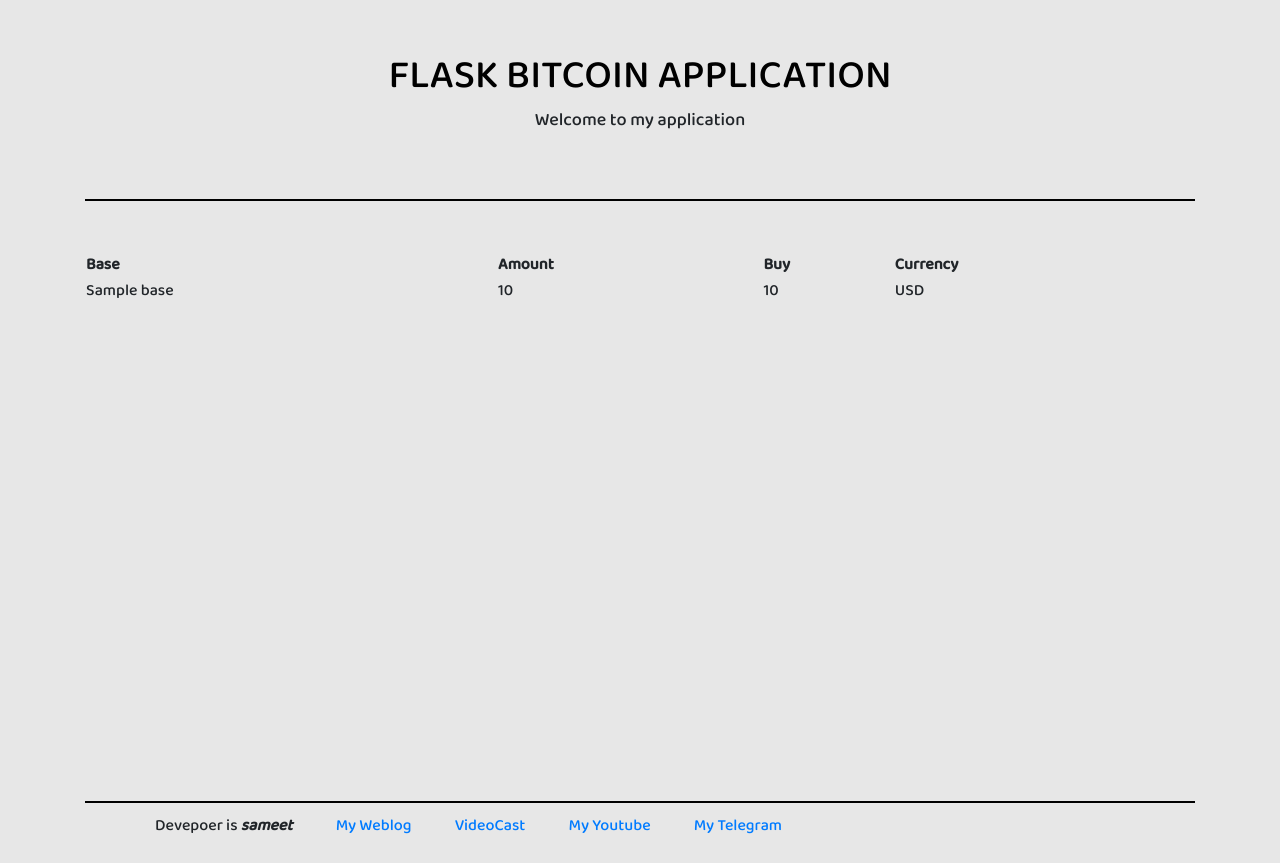
After one commit to smsameet/FLASK_BTC-APP, a Flask app: template templates/admin.html in a window 1280 px wide. The commit adds this page. Run offline with Flask 2, Linux system fonts and the light colour scheme; the template is opened without the code that fills it: most values are stand-ins (such as "Sample title", 1, 10 or a date in 2020); some libraries are stand-ins or nearby versions.

Commit message:
Creating backend for application

```diff
--- a/app.py
+++ b/app.py
@@ -5,6 +5,38 @@ from flask import render_template
 
 app = Flask(__name__)
 
+Admin = {
+    "username": 'admin',
+    "password": 'admin'
+}
+
+Proxy = {
+    "https": 'http://127.0.0.1:42585/'
+}
+
+
+def Responce():
+    r = requests.get("https://api.coinbase.com/v2/prices/buy?currency=USD", proxies=Proxy)
+    return r.json()
+
+
 @app.route("/")
 def index():
+    """ this founction is home pages. """
     return render_template("home.html")
+
+
+@app.route("/login", methods=["POST"])
+def login():
+    username = request.form.get("username")
+    password = request.form.get("password")
+    if not username:
+        return "Error! Pleas enter your username"
+    if not password:
+        return "Error! Pleas enter your password"
+    if not username and not password:
+        return "Error! Pleas enter your username and password"
+    if username == Admin["username"] and password == Admin["password"]:
+        return render_template("admin.html", Responce=Responce())
+    if username != Admin["username"] and password != Admin["password"]:
+        return "Oh man you not did it Pleas try again! enter your username or password"
--- /dev/null
+++ b/templates/admin.html
@@ -0,0 +1,45 @@
+<!DOCTYPE html>
+<html lang="en">
+<head>
+    <meta charset="UTF-8">
+    <meta http-equiv="X-UA-Compatible" content="IE=edge">
+    <meta name="viewport" content="width=device-width, initial-scale=1.0">
+    <title>FLASK BTC APPLICATION</title>
+    <link rel="stylesheet" type="text/css" href="{{ url_for('static' ,filename='bootstrap.min.css') }}">
+    <link rel="stylesheet" type="text/css" href="{{ url_for('static' ,filename='style.css') }}">
+    <script type="text/javascript" src="{{ url_for('static' ,filename='scropt.js') }}"></script>
+</head>
+<body>
+    <div class="container"> <!--contaner body-->
+        <div class="Header_page"> <!--header site ( name and paragraph)-->
+            <h1 id='Header_name'><a href="{{ index }}">FLASK BITCOIN APPLICATION</a></h1>
+            <p id='Prograph'>Welcome to my application</p>
+        </div>
+        <div class="content">
+          <table style="width: 100%;">
+            <tr>
+              <th>Base</th>
+              <th>Amount</th>
+              <th>Buy</th>
+              <th>Currency</th>
+            </tr>
+            <tr>
+              <td>{{ Responce["data"]["base"] }}</td>
+              <td>{{ Responce["data"]["amount"][:3] }}</td>
+              <td>{{ Responce["data"]["amount"] }}</td>
+              <td>{{ Responce["data"]["currency"] }}</td>
+            </tr>
+          </table>
+        </div>
+        <div class="Footer_page">
+            <ul>
+                <li>Devepoer is <i><b>sameet</b></i></li>
+                <li><a href="https://wwww.sameet.ir/">My Weblog</a></li>
+                <li><a href="https://sameet.ir/videocast/">VideoCast</a></li>
+                <li><a href="https://www.youtube.com/channel/UC_XJ4oRW4qL2Cmi7VHo9KsQ">My Youtube</a></li>
+                <li><a href="https://t.me/sameet_ir">My Telegram</a></li>
+            </ul>
+        </div>
+    </div>
+</body>
+</html>
--- a/templates/home.html
+++ b/templates/home.html
@@ -25,9 +25,9 @@
             </div>
             <div class='rigth'>
                 <div class="login_logo"></div>
-                <form action="" class="form-groukp form-costomize">
+                <form action="{{ url_for('login') }}" method="post" class="form-groukp form-costomize">
                     <input class="form-control " type="text" name="username" placeholder="Username"><br>
-                    <input class="form-control " type="text" name="passqord" placeholder="Password"><br>
+                    <input class="form-control " type="password" name="password" placeholder="Password"><br>
                     <button class="btn btn-success">login</button>
                 </form>
             </div>
```
Also changed, not shown: static/style.css (line endings or trailing spaces), 1 other file.
